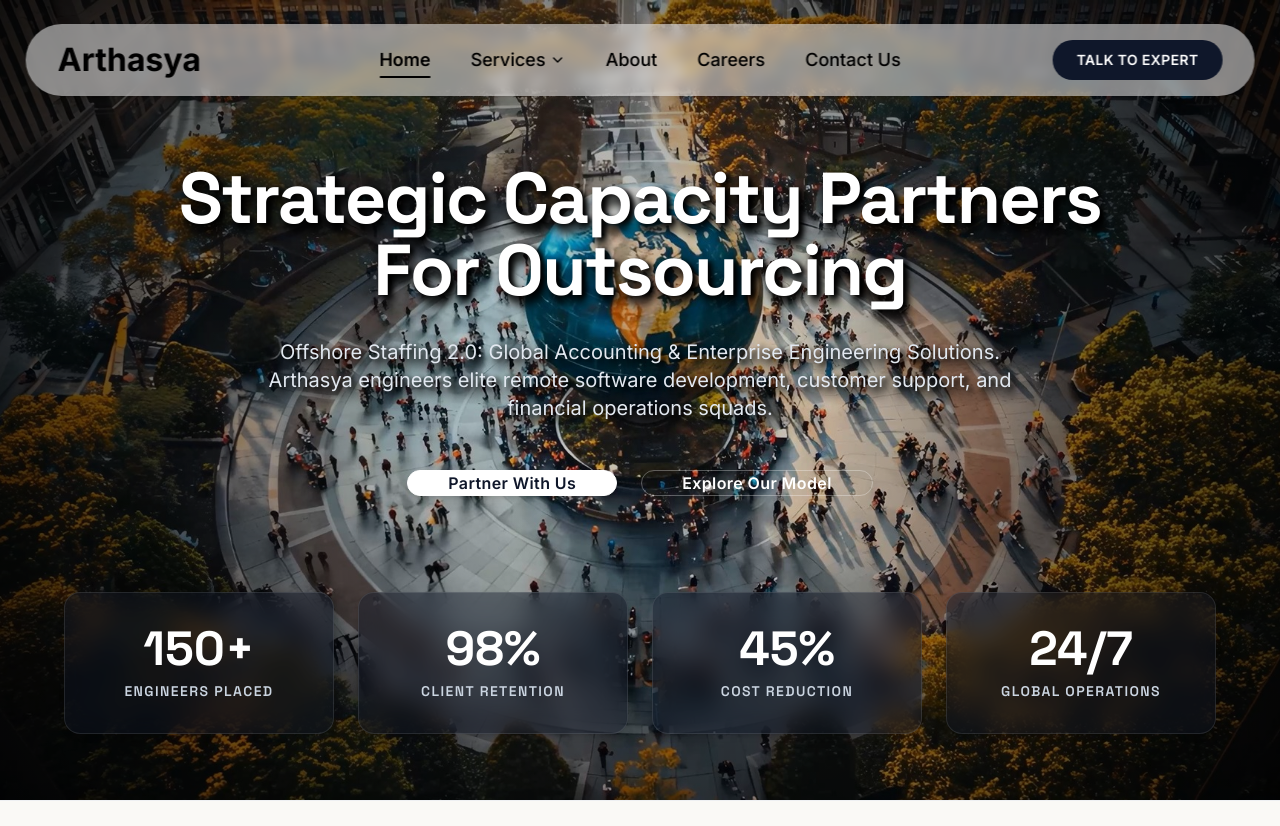
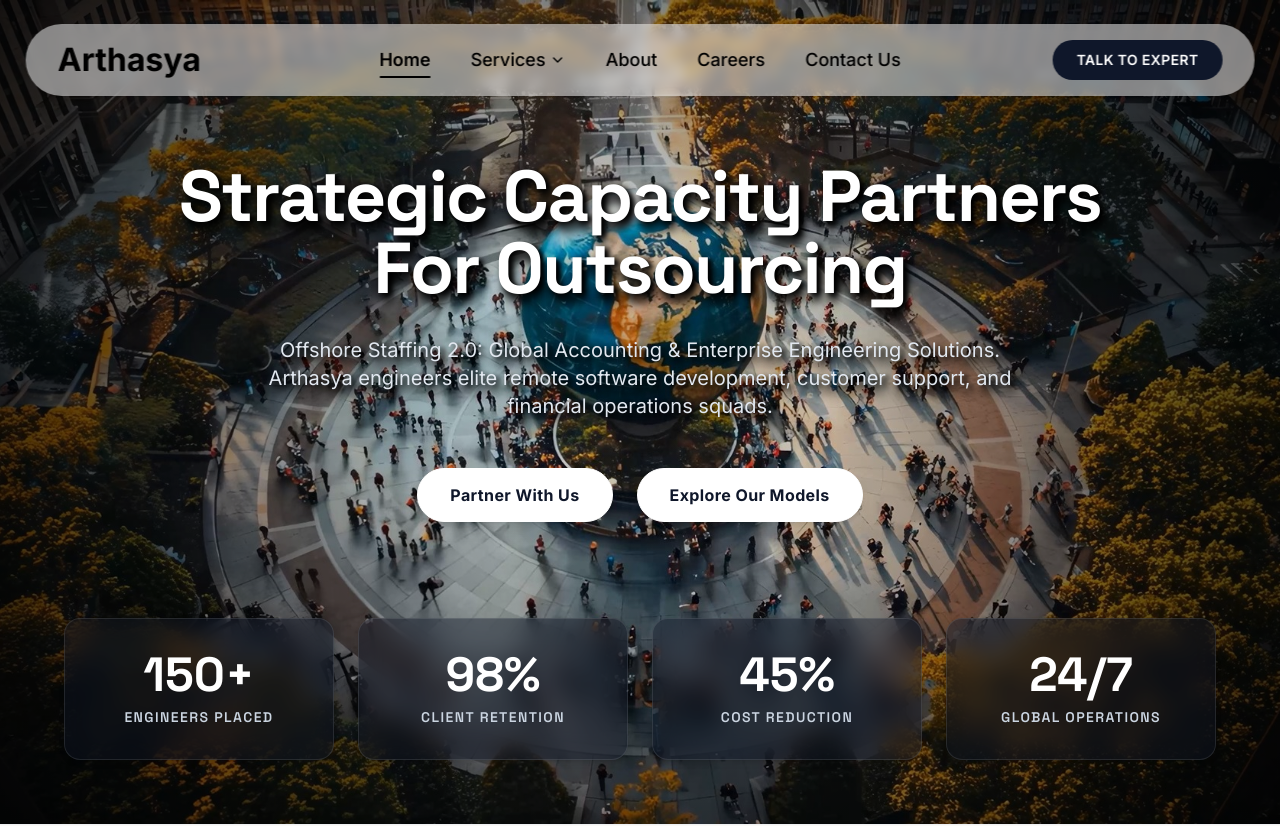
Before and after one commit to Divy2308/Arthasya-Main, a React (Vite) app: page / in a window 1280 px wide. Shown: the top 826 px of the page. Built offline with nearby package versions, Linux system fonts and the light colour scheme.

Commit message:
Style: Resize hero buttons, unify background styles, and exclude submit request buttons from spread animation

```diff
--- a/src/index.css
+++ b/src/index.css
@@ -126,7 +126,7 @@
   position: relative !important;
   overflow: hidden !important;
   z-index: 1 !important;
-  transition: color 1.2s ease, border-color 1.2s ease, box-shadow 1.2s ease !important;
+  transition: color 1.5s ease, border-color 1.5s ease, box-shadow 1.5s ease !important;
 }
 
 a.rounded-full.bg-white::after,
@@ -141,7 +141,7 @@
   background-color: #0f172a !important; /* Slate-900 */
   transform: translate(-50%, 100%) scale(0) !important;
   transform-origin: center bottom !important;
-  transition: transform 1.8s cubic-bezier(0.25, 0.46, 0.45, 0.94) !important;
+  transition: transform 2s cubic-bezier(0.25, 0.46, 0.45, 0.94) !important;
   z-index: -1 !important;
 }
 
@@ -165,17 +165,15 @@
 
 /* 2. Slate-900 Background Buttons -> Spreads White */
 a.rounded-full.bg-slate-900,
-button.rounded-full.bg-slate-900,
-button.bg-slate-900 {
+button.rounded-full.bg-slate-900 {
   position: relative !important;
   overflow: hidden !important;
   z-index: 1 !important;
-  transition: color 1.2s ease, border-color 1.2s ease, box-shadow 1.2s ease !important;
+  transition: color 1.5s ease, border-color 1.5s ease, box-shadow 1.5s ease !important;
 }
 
 a.rounded-full.bg-slate-900::after,
-button.rounded-full.bg-slate-900::after,
-button.bg-slate-900::after {
+button.rounded-full.bg-slate-900::after {
   content: '' !important;
   position: absolute !important;
   left: 50% !important;
@@ -186,27 +184,24 @@
   background-color: #ffffff !important;
   transform: translate(-50%, 100%) scale(0) !important;
   transform-origin: center bottom !important;
-  transition: transform 1.8s cubic-bezier(0.25, 0.46, 0.45, 0.94) !important;
+  transition: transform 2s cubic-bezier(0.25, 0.46, 0.45, 0.94) !important;
   z-index: -1 !important;
 }
 
 a.rounded-full.bg-slate-900:hover,
-button.rounded-full.bg-slate-900:hover,
-button.bg-slate-900:hover {
+button.rounded-full.bg-slate-900:hover {
   color: #0f172a !important;
   border-color: #ffffff !important;
 }
 
 a.rounded-full.bg-slate-900:hover *,
-button.rounded-full.bg-slate-900:hover *,
-button.bg-slate-900:hover * {
+button.rounded-full.bg-slate-900:hover * {
   color: #0f172a !important;
   stroke: #0f172a !important;
 }
 
 a.rounded-full.bg-slate-900:hover::after,
-button.rounded-full.bg-slate-900:hover::after,
-button.bg-slate-900:hover::after {
+button.rounded-full.bg-slate-900:hover::after {
   transform: translate(-50%, 35%) scale(2) !important;
 }
 
@@ -216,7 +211,7 @@
   position: relative !important;
   overflow: hidden !important;
   z-index: 1 !important;
-  transition: color 1.2s ease, border-color 1.2s ease, box-shadow 1.2s ease !important;
+  transition: color 1.5s ease, border-color 1.5s ease, box-shadow 1.5s ease !important;
 }
 
 a.rounded-full.bg-transparent.border-white\/30::after {
@@ -230,7 +225,7 @@
   background-color: #ffffff !important;
   transform: translate(-50%, 100%) scale(0) !important;
   transform-origin: center bottom !important;
-  transition: transform 1.8s cubic-bezier(0.25, 0.46, 0.45, 0.94) !important;
+  transition: transform 2s cubic-bezier(0.25, 0.46, 0.45, 0.94) !important;
   z-index: -1 !important;
 }
 
--- a/src/pages/Home.jsx
+++ b/src/pages/Home.jsx
@@ -124,15 +124,15 @@
           <div className="flex flex-col sm:flex-row items-center gap-6 w-full justify-center">
             <Link
               to="/#contact"
-              className="w-full sm:w-auto px-10 py-4.5 rounded-full text-base font-semibold tracking-wide text-center text-slate-900 bg-white hover:bg-slate-100 transition-all duration-200 border border-white shadow-md"
+              className="w-full sm:w-auto px-8 py-3.5 rounded-full text-sm md:text-base font-bold tracking-wide text-center text-slate-900 bg-white border border-white shadow-lg"
             >
               Partner With Us
             </Link>
             <Link
               to="/#about"
-              className="w-full sm:w-auto px-10 py-4.5 rounded-full text-base font-semibold tracking-wide text-center text-white bg-transparent hover:bg-white/10 border border-white/30 transition-all duration-200"
+              className="w-full sm:w-auto px-8 py-3.5 rounded-full text-sm md:text-base font-bold tracking-wide text-center text-slate-900 bg-white border border-white shadow-lg"
             >
-              Explore Our Model
+              Explore Our Models
             </Link>
           </div>
 
```
